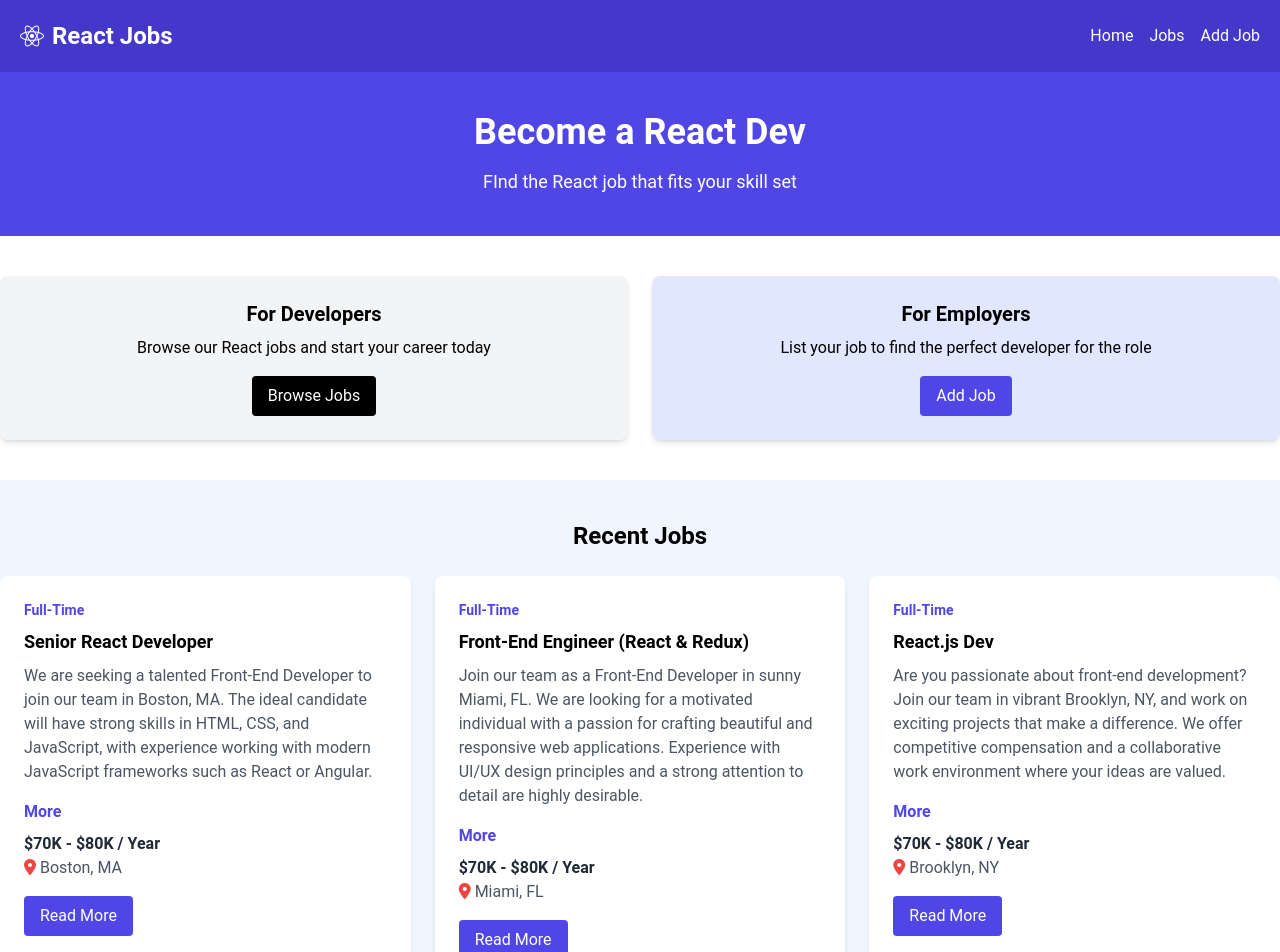
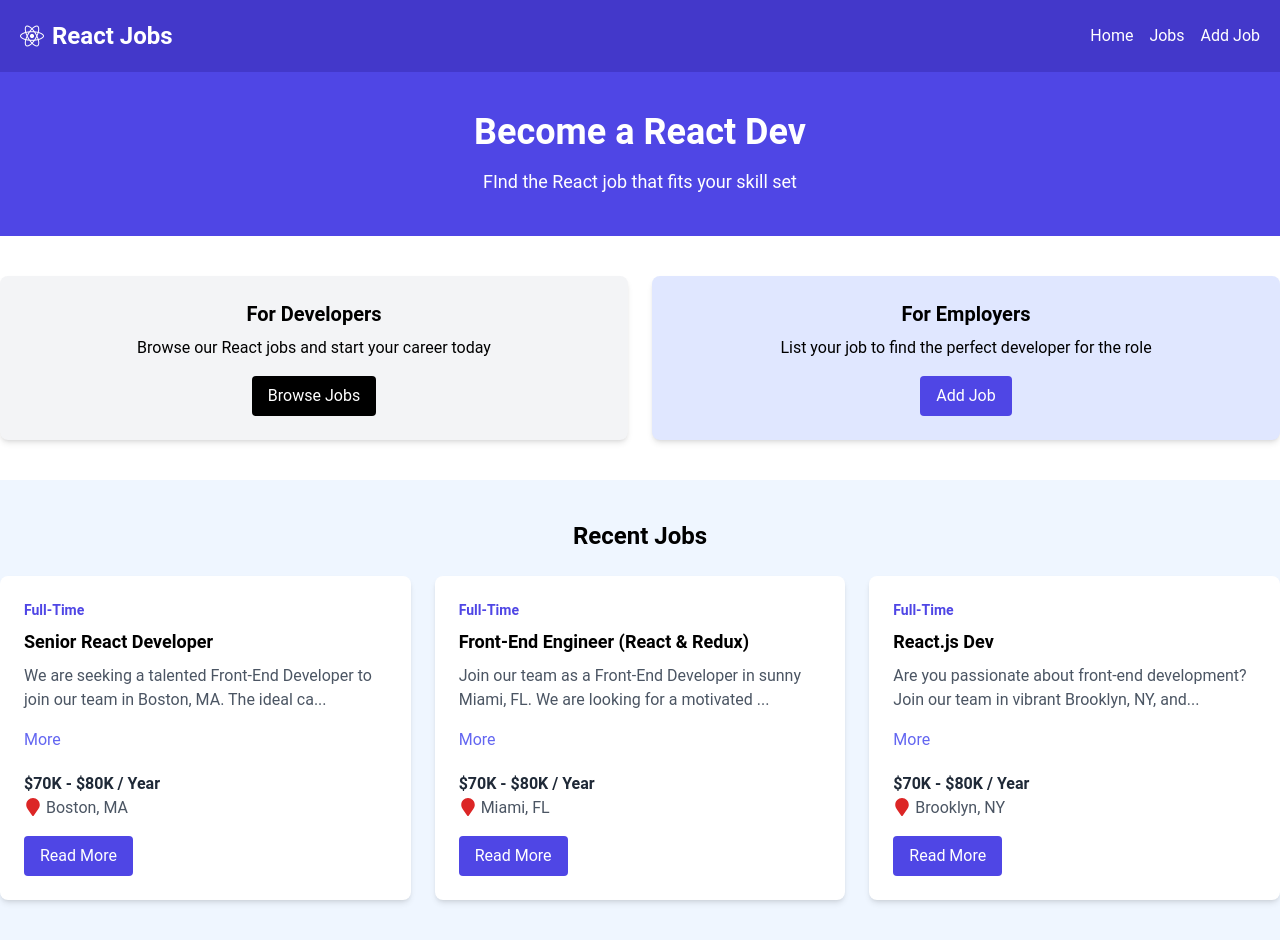
Before and after one commit to b13-niass/my-react-app, a React (Vite) app: page / in a window 1280 px wide. Shown: the top 952 px of the page. Built offline with nearby package versions, Linux system fonts and the light colour scheme.

Commit message:
Ajout du routage et d'un Layout

```diff
--- a/package.json
+++ b/package.json
@@ -11,7 +11,9 @@
   },
   "dependencies": {
     "react": "^18.3.1",
-    "react-dom": "^18.3.1"
+    "react-dom": "^18.3.1",
+    "react-icons": "^5.3.0",
+    "react-router-dom": "^6.26.2"
   },
   "devDependencies": {
     "@eslint/js": "^9.11.1",
--- a/src/App.jsx
+++ b/src/App.jsx
@@ -1,18 +1,17 @@
-import Navbar from "./components/Navbar";
-import Hero from "./components/Hero";
-import HomeCards from "./components/HomeCards";
-import JobListings from "./components/JobListings";
-import ViewAllJobs from "./components/ViewAllJobs";
+import {Route, createBrowserRouter, createRoutesFromElements, RouterProvider} from "react-router-dom";
+import HomePage from "./pages/HomePage";
+import MainLayout from "./layouts/MainLayout";
+
+const router = createBrowserRouter(
+    createRoutesFromElements(
+        <Route path="/" element={<MainLayout/>}>
+            <Route index element={<HomePage/>} />
+        </Route>
+    )
+)
+
 const App = () => {
-    return (
-        <>
-            <Navbar/>
-            <Hero/>
-            <HomeCards/>
-           <JobListings/>
-            <ViewAllJobs/>
-        </>
-    )
+    return <RouterProvider router={router}/>
 }
 
 export default App;
--- a/src/components/JobListing.jsx
+++ b/src/components/JobListing.jsx
@@ -1,16 +1,31 @@
+import {useState} from "react";
+import { FaMapMarker } from "react-icons/fa";
 
 const JobListing = ({job}) => {
+    const [showFullDescription,setShowFullDescription ] = useState(false);
+
+    let description = job.description;
+
+
+
+    if(!showFullDescription){
+        description = description.substring(0, 90) + "...";
+    }
   return (
       <div className="bg-white p-6 rounded-lg shadow-md">
           <p className="text-indigo-600 font-bold text-sm mb-2">{job.type}</p>
           <h3 className="text-lg font-bold mb-2">{job.title}</h3>
           <p className="text-gray-600 mb-4">
-              {job.description}
+              {description}
           </p>
-          <a href="#" className="text-indigo-600 font-bold mb-2 block">More</a>
+          <button onClick={() => setShowFullDescription(prevState => !prevState)} className="text-indigo-500 mb-5 hover:text-indigo-600 hover:font-bold">
+              {showFullDescription ? 'Less' : 'More'}
+          </button>
+
+          {/*<a href="#" className="text-indigo-600 font-bold mb-2 block">More</a>*/}
           <p className="text-gray-800 font-bold">{job.salary} / Year</p>
           <p className="text-gray-600">
-              <i className="fas fa-map-marker-alt text-red-500"></i> {job.location}
+              <FaMapMarker className="inline text-lg mb-1 text-red-600"/> {job.location}
           </p>
           <a href={`/jobs/${job.id}`} className="mt-4 inline-block bg-indigo-600 text-white px-4 py-2 rounded">Read
               More</a>
--- /dev/null
+++ b/src/layouts/MainLayout.jsx
@@ -0,0 +1,12 @@
+import {Outlet} from "react-router-dom";
+import Navbar from "../components/Navbar";
+const MainLayout = () => {
+  return (
+     <>
+         <Navbar/>
+        <Outlet/>
+     </>
+  )
+}
+
+export default MainLayout;
--- /dev/null
+++ b/src/pages/HomePage.jsx
@@ -0,0 +1,16 @@
+import Hero from "../components/Hero";
+import HomeCards from "../components/HomeCards.jsx";
+import JobListings from "../components/JobListings.jsx";
+import ViewAllJobs from "../components/ViewAllJobs.jsx";
+
+const HomePage = () => {
+  return (
+    <>
+        <Hero/>
+        <HomeCards/>
+        <JobListings/>
+        <ViewAllJobs/>
+    </>
+  )
+}
+export default HomePage;
```
Also changed, not shown: 1 other file (tests, documents, lock files or other folders).
